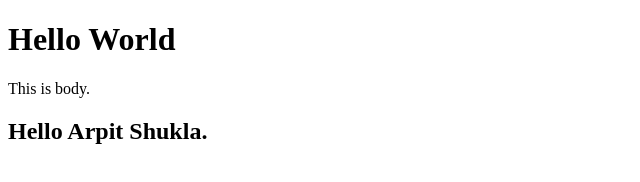
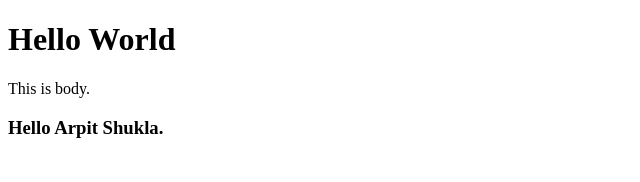
Before and after one commit to icproject01/cf-search, a plain HTML site: page index.html in a window 1280 px wide. Shown: the whole page, without its empty margins (0-640 px from the left). Drawn offline with Linux system fonts and the light colour scheme.

Commit message:
Replace h2 with h3

```diff
--- a/index.html
+++ b/index.html
@@ -12,7 +12,7 @@
     <div class="body">
         This is body.
     </div>
-    <h2> Hello Arpit Shukla. </h2>
+    <h3> Hello Arpit Shukla. </h3>
 </p>
 </body>
 </html>
```
